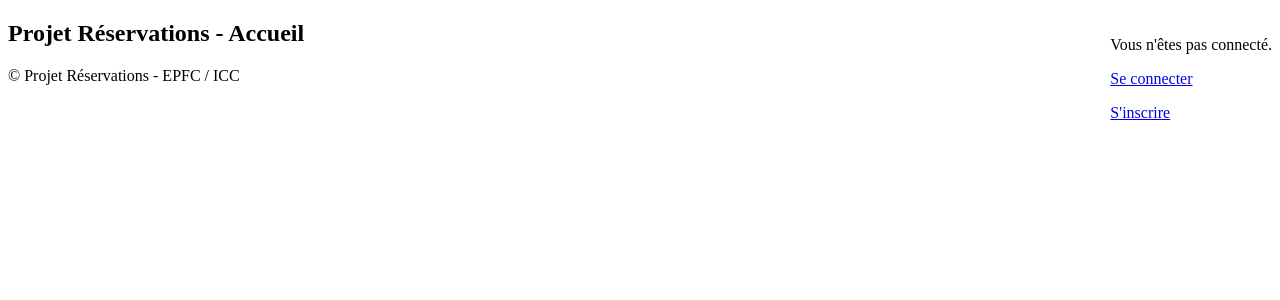
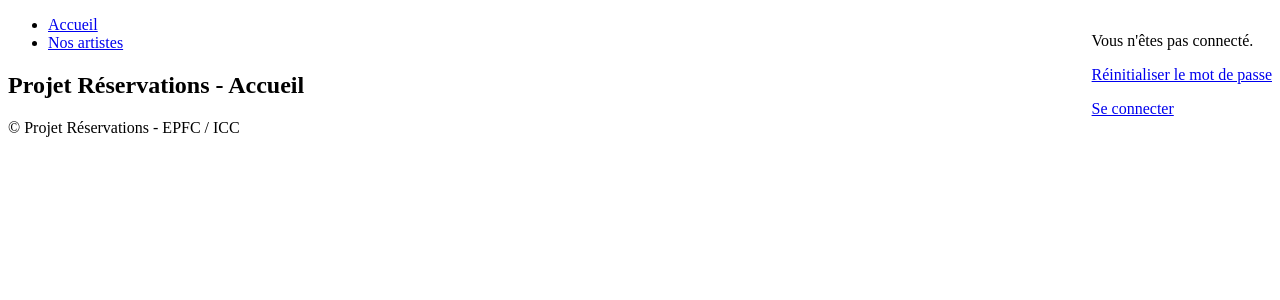
Before and after one commit to lierneuxnicolas/reservation-system, a Django app: page / in a window 1280 px wide. Shown: the top 300 px of the page. Run offline with Django 5.2, Linux system fonts and the light colour scheme; parts of the project's set-up code (start-up, migrations or seed data) failed here and were passed over.

Commit message:
Ajout du menu de navigation et gestion des liens selon l'utilisateur

```diff
--- a/catalogue/templates/layouts/base.html
+++ b/catalogue/templates/layouts/base.html
@@ -1,3 +1,4 @@
+<!doctype html>
 <!doctype html>
 <html lang="fr">
 <head>
@@ -7,36 +8,50 @@
 <body>
 <div class="container">
 <header>
+
 <div style="float:right">
 {% if request.user.is_authenticated %}
 <p>Bonjour {{ request.user.username }}!</p>
-        <p><a href="{% url 'accounts:user-profile' %}">Mon profil</a></p>
-        <p><a href="{% url 'password_change' %}">Modifier le mot de
-        passe</a></p>
+<p><a href="{% url 'password_change' %}">Modifier le mot de passe</a></p>
 <form action="{% url 'logout' %}" method="post">
 {% csrf_token %}
 <button type="submit">Se déconnecter</button>
 </form>
 {% else %}
 <p>Vous n'êtes pas connecté.</p>
+<p><a href="{% url 'password_reset' %}">Réinitialiser le mot de passe</a></p>
 <p><a href="{% url 'login' %}">Se connecter</a></p>
-        <p><a href="{% url 'accounts:user-signup' %}">S'inscrire</a></p>
 {% endif %}
 </div>
 
+<nav>
+<ul>
+<li><a href="{% url 'home' %}">Accueil</a></li>
+<li><a href="{% url 'catalogue:artist-index' %}">Nos artistes</a></li>
+{% if request.user.is_superuser %}
+<li><a href="{% url 'admin:index' %}">Administration</a></li>
+{% endif %}
+</ul>
+</nav>
+
 </header>
+
 <main>
 <div id="notification">
 {% if messages %}
 <ul class="messages">
 {% for message in messages %}
-<li{% if message.tags %} class="{{ message.tags }}"{% endif %}>{{ message }}</li>
+<li{% if message.tags %} class="{{ message.tags }}"{% endif %}>
+{{ message }}
+</li>
 {% endfor %}
 </ul>
 {% endif %}
 </div>
+
 {% block content %}{% endblock %}
 </main>
+
 <footer>&copy; Projet Réservations - EPFC / ICC</footer>
 </div>
 </body>
```
Lines whose indentation alone changed are shown as unchanged.
